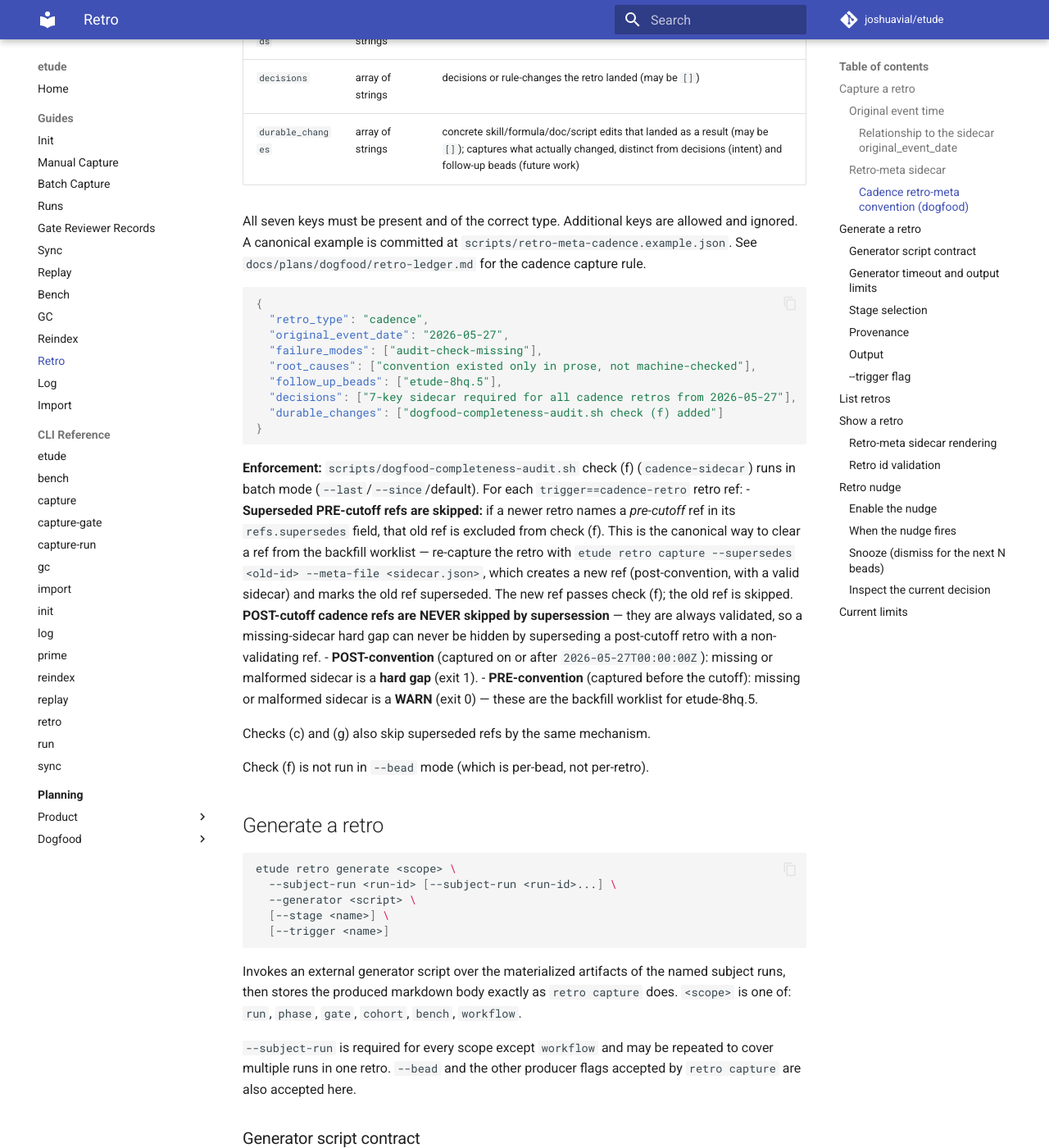
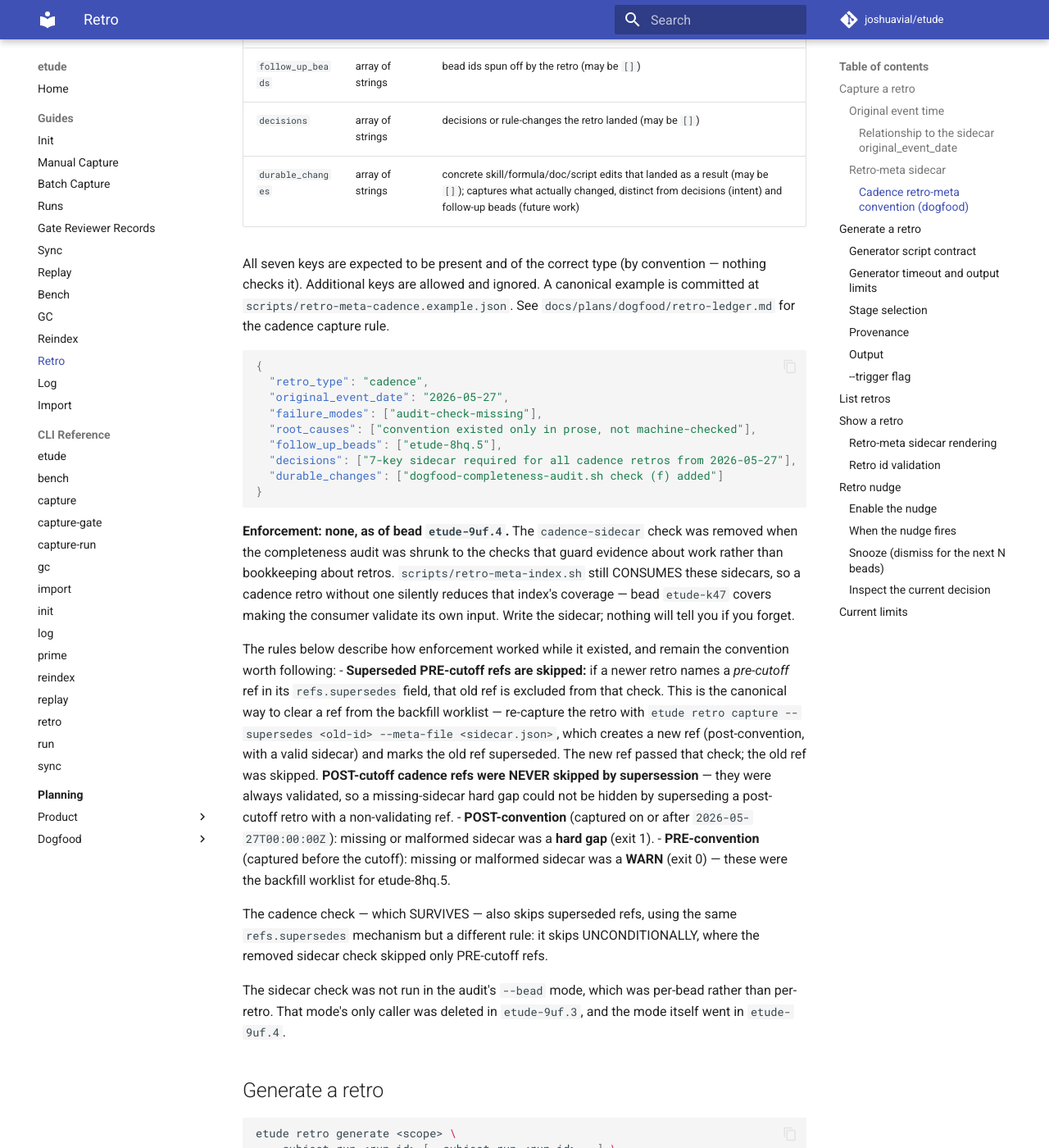
Before and after one commit to joshuavial/etude, an MkDocs documentation site: the page built from docs/retro.md, in a window 1280 px wide and 1400 px high, scrolled down 2987 px. Shown: the whole window at 82% size. Built offline with MkDocs 1.6.1 and Material for MkDocs 9.7.7, drawn with Linux system fonts in a browser that asks for light colours; comment, search, counter and statistics services are not loaded; some of the changed text lies outside the part shown.

Commit message:
shrink the completeness audit to the checks that catch real misses

````diff
--- a/docs/retro.md
+++ b/docs/retro.md
@@ -78,7 +78,8 @@ for downstream analysis. The two fields are independent:
   `retro show`, `etude log` EVENT column, and effective-time sort. This is the
   machine-readable source of truth for etude-native tooling.
 - `original_event_date` (sidecar): calendar date string, used by downstream
-  cross-retro analysis tools and checked by the dogfood completeness audit.
+  cross-retro analysis tools. (It was also checked by the dogfood completeness
+  audit until bead `etude-9uf.4` removed that check.)
   Etude core never parses the sidecar — it stores it verbatim.
 
 When both are set they SHOULD agree on the date (i.e. `occurred_at`'s date
@@ -113,14 +114,18 @@ durable-changes timeline across all current (non-superseded) cadence-retro refs.
 The schema of the JSON is not interpreted by etude — it is stored verbatim for
 downstream tooling (e.g. failure-mode indexing). However, this project's
 **cadence retros** follow a specific 7-key convention that is documented here
-and enforced by `scripts/dogfood-completeness-audit.sh` check (f). This is a
+and, until bead `etude-9uf.4`, enforced by
+`scripts/dogfood-completeness-audit.sh`. **Nothing enforces it now** — see
+Enforcement below. This is a
 **dogfood process convention**, not an etude-core schema constraint: `etude
 retro capture` validates only that the sidecar is well-formed JSON (`json.Valid`)
-and stores the bytes verbatim. The 7-key requirement is checked by the dogfood
-audit script reading the retro manifest from git.
+and stores the bytes verbatim. The 7-key requirement was checked by the dogfood
+audit script reading the retro manifest from git, until `etude-9uf.4` removed
+that check; nothing checks it now.
 
-A cadence retro-meta sidecar is a JSON object with these required keys
-(presence + type checked; values are never constrained; arrays may be empty):
+A cadence retro-meta sidecar is a JSON object with these keys (all seven
+expected; values are never constrained; arrays may be empty). "Required" here is
+a convention, not a check — see Enforcement above:
 
 | Key | Type | Meaning |
 |-----|------|---------|
@@ -132,7 +137,8 @@ A cadence retro-meta sidecar is a JSON object with these required keys
 | `decisions` | array of strings | decisions or rule-changes the retro landed (may be `[]`) |
 | `durable_changes` | array of strings | concrete skill/formula/doc/script edits that landed as a result (may be `[]`); captures what actually changed, distinct from decisions (intent) and follow-up beads (future work) |
 
-All seven keys must be present and of the correct type. Additional keys are
+All seven keys are expected to be present and of the correct type (by
+convention — nothing checks it). Additional keys are
 allowed and ignored. A canonical example is committed at
 `scripts/retro-meta-cadence.example.json`. See
 `docs/plans/dogfood/retro-ledger.md` for the cadence capture rule.
@@ -149,26 +155,37 @@ allowed and ignored. A canonical example is committed at
 }
 ```
 
-**Enforcement:** `scripts/dogfood-completeness-audit.sh` check (f) (`cadence-sidecar`)
-runs in batch mode (`--last`/`--since`/default). For each `trigger==cadence-retro`
-retro ref:
+**Enforcement: none, as of bead `etude-9uf.4`.** The `cadence-sidecar` check was
+removed when the completeness audit was shrunk to the checks that guard evidence
+about work rather than bookkeeping about retros. `scripts/retro-meta-index.sh`
+still CONSUMES these sidecars, so a cadence retro without one silently reduces
+that index's coverage — bead `etude-k47` covers making the consumer validate its
+own input. Write the sidecar; nothing will tell you if you forget.
+
+The rules below describe how enforcement worked while it existed, and remain the
+convention worth following:
 - **Superseded PRE-cutoff refs are skipped:** if a newer retro names a
   *pre-cutoff* ref in its `refs.supersedes` field, that old ref is excluded from
-  check (f). This is the canonical way to clear a ref from the backfill worklist —
+  that check. This is the canonical way to clear a ref from the backfill worklist —
   re-capture the retro with `etude retro capture --supersedes <old-id>
   --meta-file <sidecar.json>`, which creates a new ref (post-convention, with a
-  valid sidecar) and marks the old ref superseded. The new ref passes check (f);
-  the old ref is skipped. **POST-cutoff cadence refs are NEVER skipped by
-  supersession** — they are always validated, so a missing-sidecar hard gap can
-  never be hidden by superseding a post-cutoff retro with a non-validating ref.
+  valid sidecar) and marks the old ref superseded. The new ref passed that
+  check; the old ref was skipped. **POST-cutoff cadence refs were NEVER skipped
+  by supersession** — they were always validated, so a missing-sidecar hard gap
+  could not be hidden by superseding a post-cutoff retro with a non-validating
+  ref.
 - **POST-convention** (captured on or after `2026-05-27T00:00:00Z`): missing or
-  malformed sidecar is a **hard gap** (exit 1).
+  malformed sidecar was a **hard gap** (exit 1).
 - **PRE-convention** (captured before the cutoff): missing or malformed sidecar
-  is a **WARN** (exit 0) — these are the backfill worklist for etude-8hq.5.
+  was a **WARN** (exit 0) — these were the backfill worklist for etude-8hq.5.
 
-Checks (c) and (g) also skip superseded refs by the same mechanism.
+The cadence check — which SURVIVES — also skips superseded refs, using the same
+`refs.supersedes` mechanism but a different rule: it skips UNCONDITIONALLY,
+where the removed sidecar check skipped only PRE-cutoff refs.
 
-Check (f) is not run in `--bead` mode (which is per-bead, not per-retro).
+The sidecar check was not run in the audit's `--bead` mode, which was per-bead
+rather than per-retro. That mode's only caller was deleted in `etude-9uf.3`, and
+the mode itself went in `etude-9uf.4`.
 
 ## Generate a retro
 
````
Also changed, not shown: docs/plans/dogfood/retro-capture.md (+12 -6 lines), docs/plans/dogfood/retro-ledger.md (+22 -14 lines), docs/plans/dogfood/review-gate-runbook.md (+13 -7 lines), docs/plans/dogfood/supervisor-runbook.md (+5 -1 lines), 7 other files.
